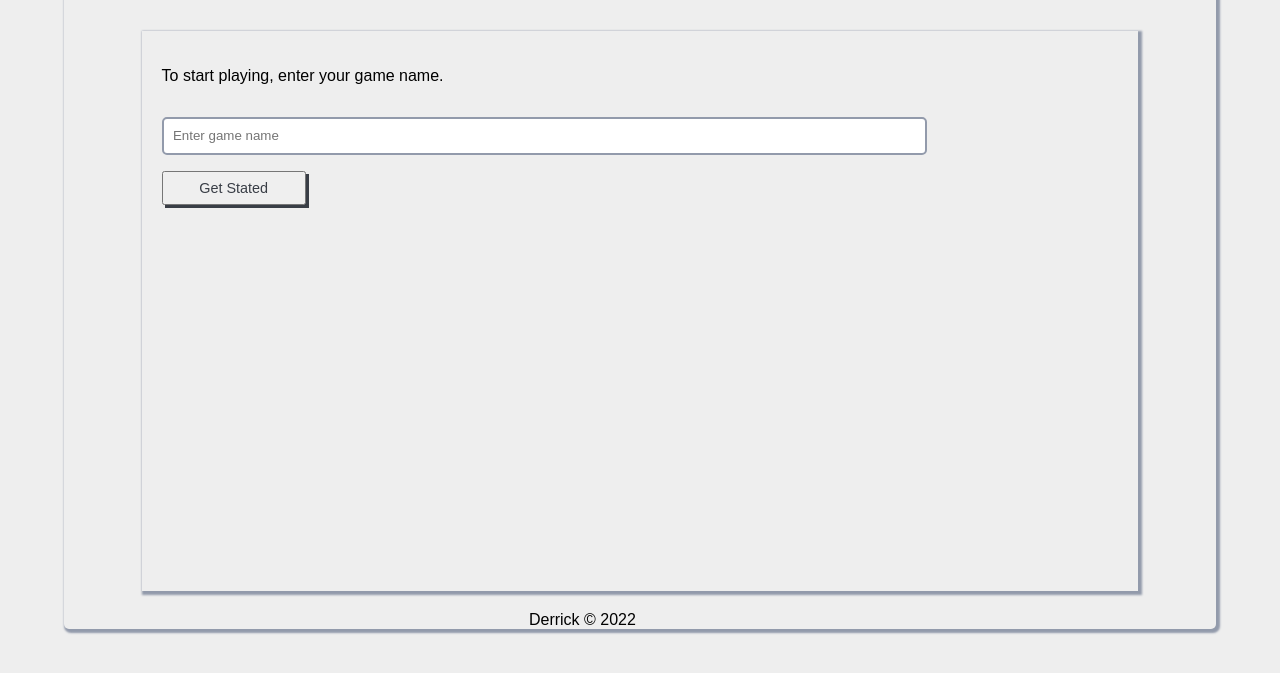
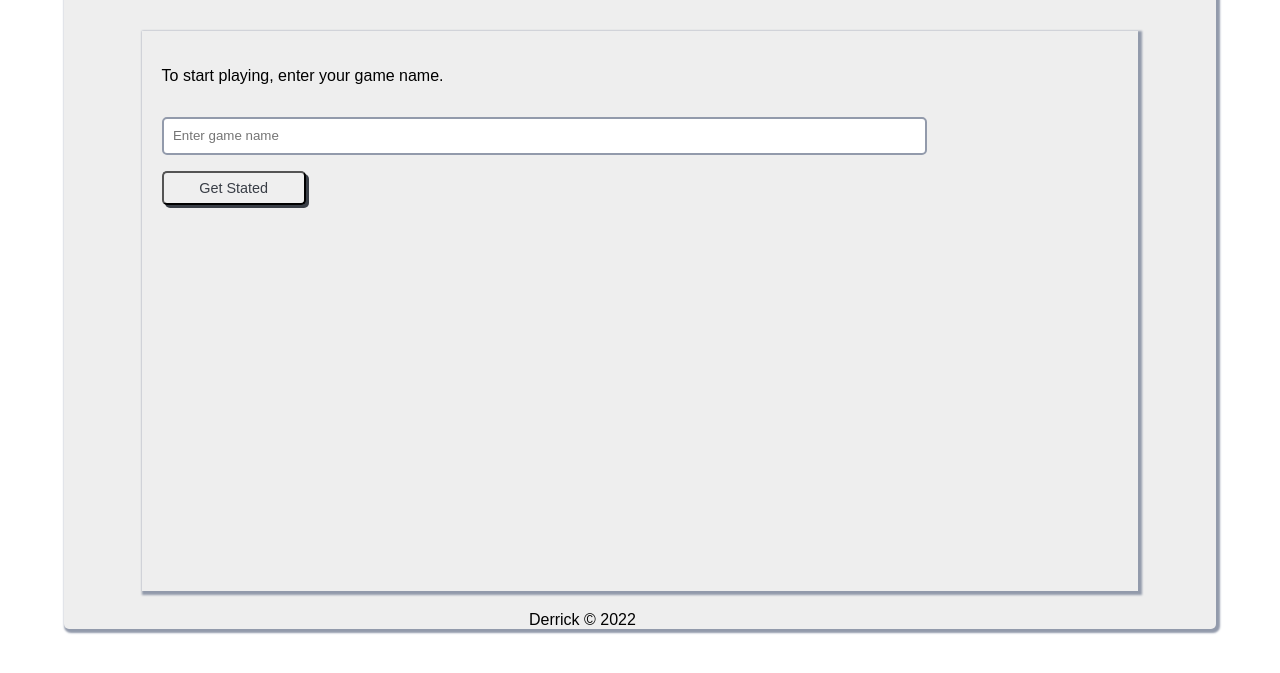
Before and after one commit to inspecta/Leaderboard, a website built with webpack: page src/index.html in a window 1280 px wide. Shown: the part 109-782 px from the top of the page. Built offline with nearby package versions, Linux system fonts and the light colour scheme; a web font is replaced by a local one.

Commit message:
Fix errors

```diff
--- a/src/style.css
+++ b/src/style.css
@@ -5,6 +5,10 @@
 *::after {
   box-sizing: border-box;
   font-family: "Nunito", sans-serif;
+}
+
+html{
+  background: #fff;
 }
 
 :root {
@@ -92,6 +96,7 @@ header {
   box-shadow: 3px 3px 0 0 var(--color-2);
   font-size: 0.9em;
   color: var(--color-2);
+  border-radius: 5px;
 }
 
 .add-game {
```
